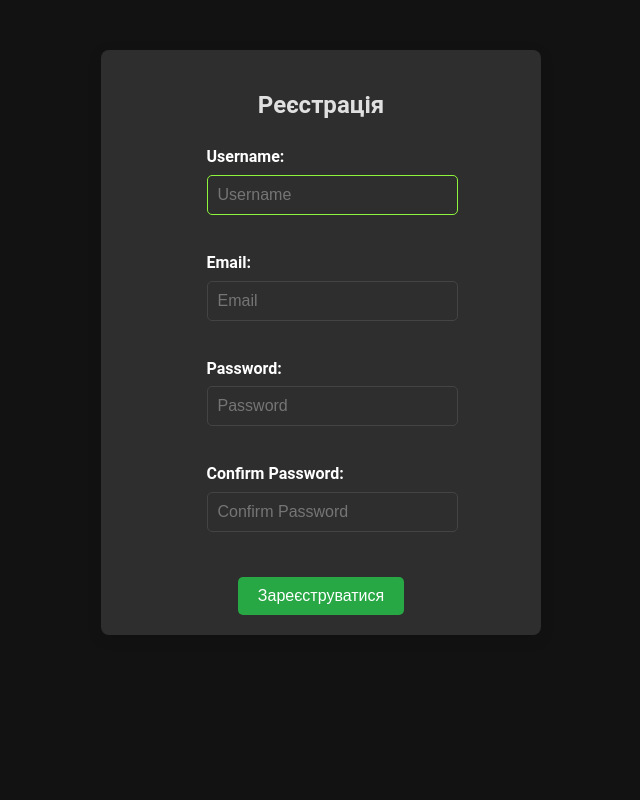
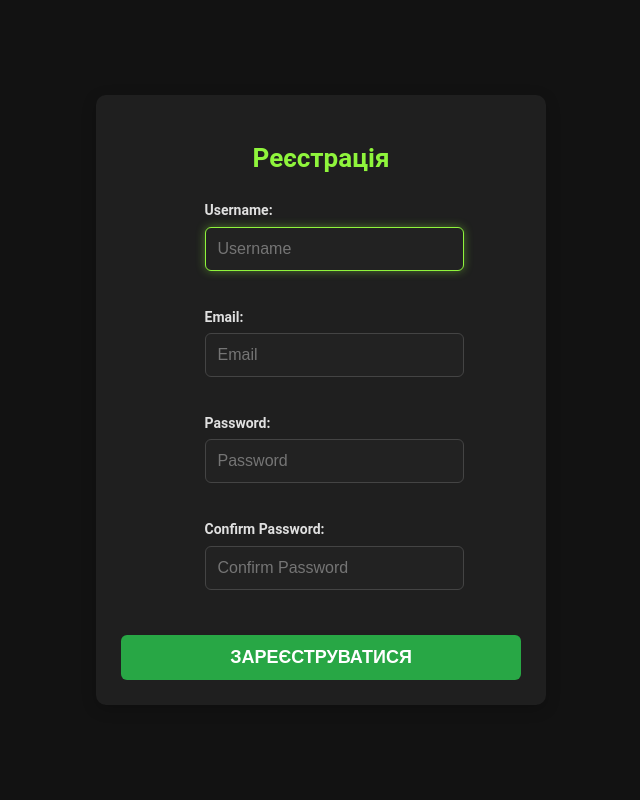
Before and after one commit to Dima1385/Jango_final_store, a Django app: page /register/ in a window 1280 px wide. Shown: the whole page, without its empty margins (319-959 px from the left). Run offline with Django 5.2, Linux system fonts and the light colour scheme.

Commit message:
fix + uptade

```diff
--- a/store/store/static/css/styles.css
+++ b/store/store/static/css/styles.css
@@ -3,10 +3,17 @@ body {
     font-family: 'Roboto', sans-serif;
     margin: 0;
     padding: 0;
-    background-color: #121212; /* Темний фон */
-    color: #e0e0e0; /* Світлий текст */
+    background-color: #121212;
+    color: #e0e0e0;
     line-height: 1.6;
 }
+
+html, body {
+    height: 100%;
+    display: flex;
+    flex-direction: column;
+}
+
 
 .container {
     width: 90%;
@@ -98,48 +105,83 @@ nav a:hover {
 
 /* Форми (Логін/Реєстрація) */
 .form-container {
+    width: 100%;
     max-width: 400px;
-    margin: 50px auto;
-    padding: 20px;
-    background: #2e2e2e;
-    border-radius: 8px;
-    box-shadow: 0 4px 15px rgba(0, 0, 0, 0.1);
+    padding: 25px;
+    background: #1f1f1f;
+    border-radius: 10px;
+    box-shadow: 0 4px 15px rgba(0, 0, 0, 0.2);
+    text-align: center;
 }
 
 .form-container h1 {
-    font-size: 24px;
+    font-size: 26px;
     margin-bottom: 20px;
-    text-align: center;
+    color: #8ff53c;
 }
 
 .form-field {
     margin-bottom: 15px;
+    text-align: left;
 }
 
 .form-field label {
     display: block;
+    font-size: 14px;
+    font-weight: bold;
+    color: #e0e0e0;
     margin-bottom: 5px;
-    font-weight: bold;
-    color: #fff;
 }
 
 .form-field input {
     width: 100%;
-    padding: 10px;
+    padding: 12px;
     border: 1px solid #444;
-    border-radius: 5px;
+    border-radius: 6px;
     font-size: 16px;
-    background-color: transparent;
+    background-color: #222;
     color: #e0e0e0;
     outline: none;
-    transition: border-color 0.3s ease;
+    transition: border-color 0.3s ease, box-shadow 0.3s ease;
 }
 
 /* Коли поле у фокусі */
 .form-field input:focus {
     border-color: #8ff53c;
+    box-shadow: 0 0 10px rgba(143, 245, 60, 0.4);
 }
 
+button.btn-login, button.btn-register {
+    width: 100%;
+    padding: 12px;
+    font-size: 18px;
+    border: none;
+    border-radius: 6px;
+    cursor: pointer;
+    font-weight: bold;
+    text-transform: uppercase;
+    transition: background-color 0.3s ease, transform 0.2s ease;
+}
+
+.btn-login {
+    background-color: #007bff;
+    color: #fff;
+}
+
+.btn-login:hover {
+    background-color: #0056b3;
+    transform: scale(1.05);
+}
+
+.btn-register {
+    background-color: #28a745;
+    color: #fff;
+}
+
+.btn-register:hover {
+    background-color: #1f8c35;
+    transform: scale(1.05);
+}
 /* Кнопки у формі */
 .form-field button {
     display: inline-block;
@@ -220,6 +274,15 @@ nav a:hover {
     font-weight: bold;
 }
 
+.login-page, .register-page {
+    display: flex;
+    justify-content: center;
+    align-items: center;
+    height: 100vh; /* Вся висота екрану */
+    background-color: #121212;
+}
+
+
 /* Breadcrumb */
 .breadcrumb {
     margin: 15px 0;
--- a/store/templates/contact.html
+++ b/store/templates/contact.html
@@ -13,7 +13,7 @@
     <main>
         <div class="container">
             <h1>Contact Us</h1>
-            <p>If you have any questions, feel free to reach out to us.</p>
+            <p>Якщо у вас виникли запитання, не соромтеся звертатися до нас.</p>
             <form class="form-container" method="POST" action="{% url 'contact' %}">
                 {% csrf_token %}
                 <div class="form-field">
--- a/store/templates/login.html
+++ b/store/templates/login.html
@@ -7,7 +7,7 @@
     <link rel="stylesheet" href="{% static 'css/styles.css' %}">
     <title>Вхід</title>
 </head>
-<body>
+<body class="login-page">
     <div class="form-container">
         <h1>Вхід</h1>
         <form method="POST" action="/api/login">
--- a/store/templates/product_detail.html
+++ b/store/templates/product_detail.html
@@ -13,8 +13,8 @@
         <div class="container header">
             <a href="{% url 'home' %}" class="logo">OnlineShop</a>
             <nav>
-                <a href="#">About</a>
-                <a href="#">Contact</a>
+                <a href="{% url 'about' %}">About</a>
+                <a href="{% url 'contact' %}">Contact</a>
             </nav>
         </div>
     </header>
--- a/store/templates/register.html
+++ b/store/templates/register.html
@@ -7,7 +7,7 @@
     <link rel="stylesheet" href="{% static 'css/styles.css' %}">
     <title>Реєстрація</title>
 </head>
-<body>
+<body class="register-page">
     <div class="form-container">
         <h1>Реєстрація</h1>
         <form method="POST" action="/api/register/">
```
Also changed, not shown: other parts of store/store/static/css/styles.css (+36 -0 lines), store/templates/about.html (+24 -5 lines), store/store/forms.py (line endings or trailing spaces).
